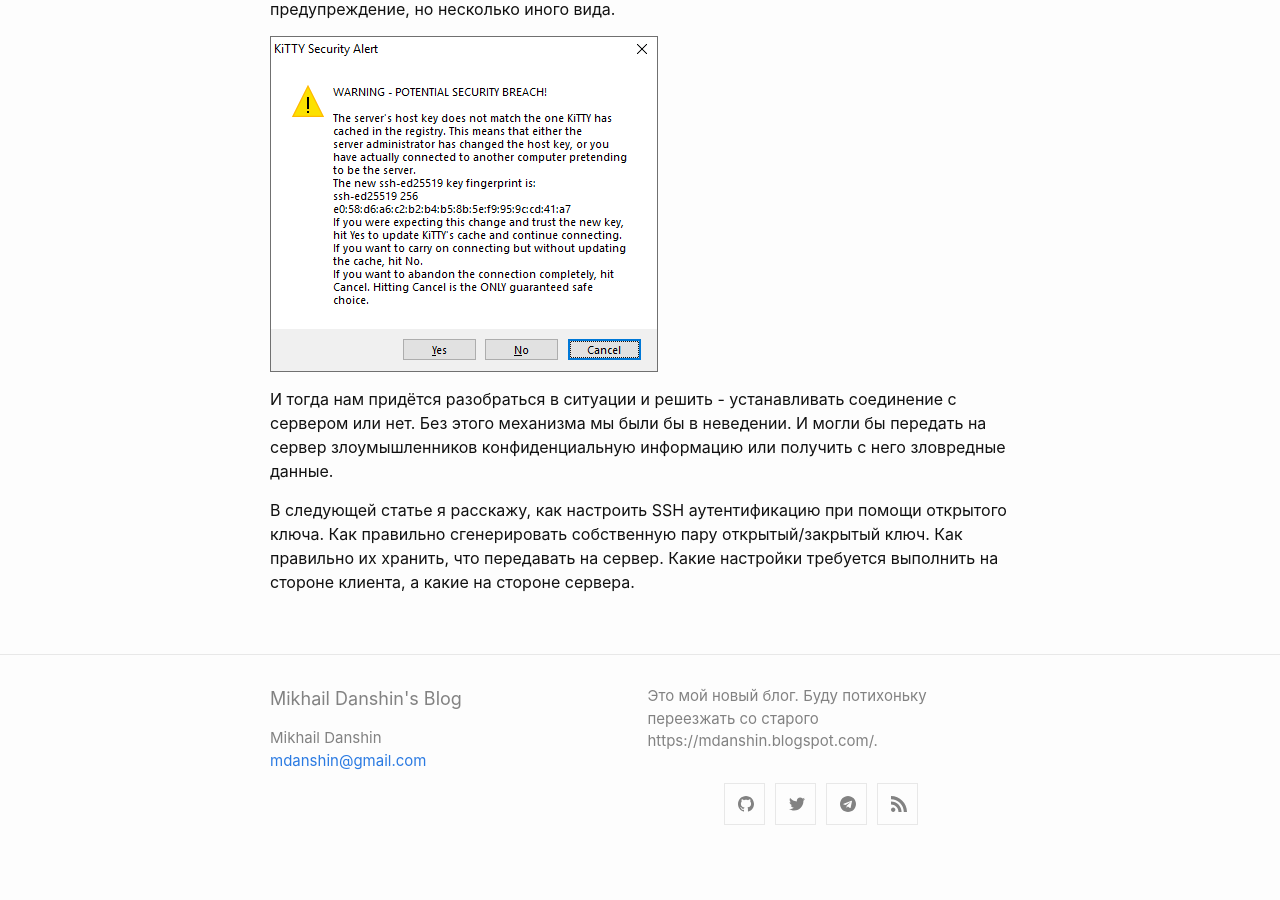
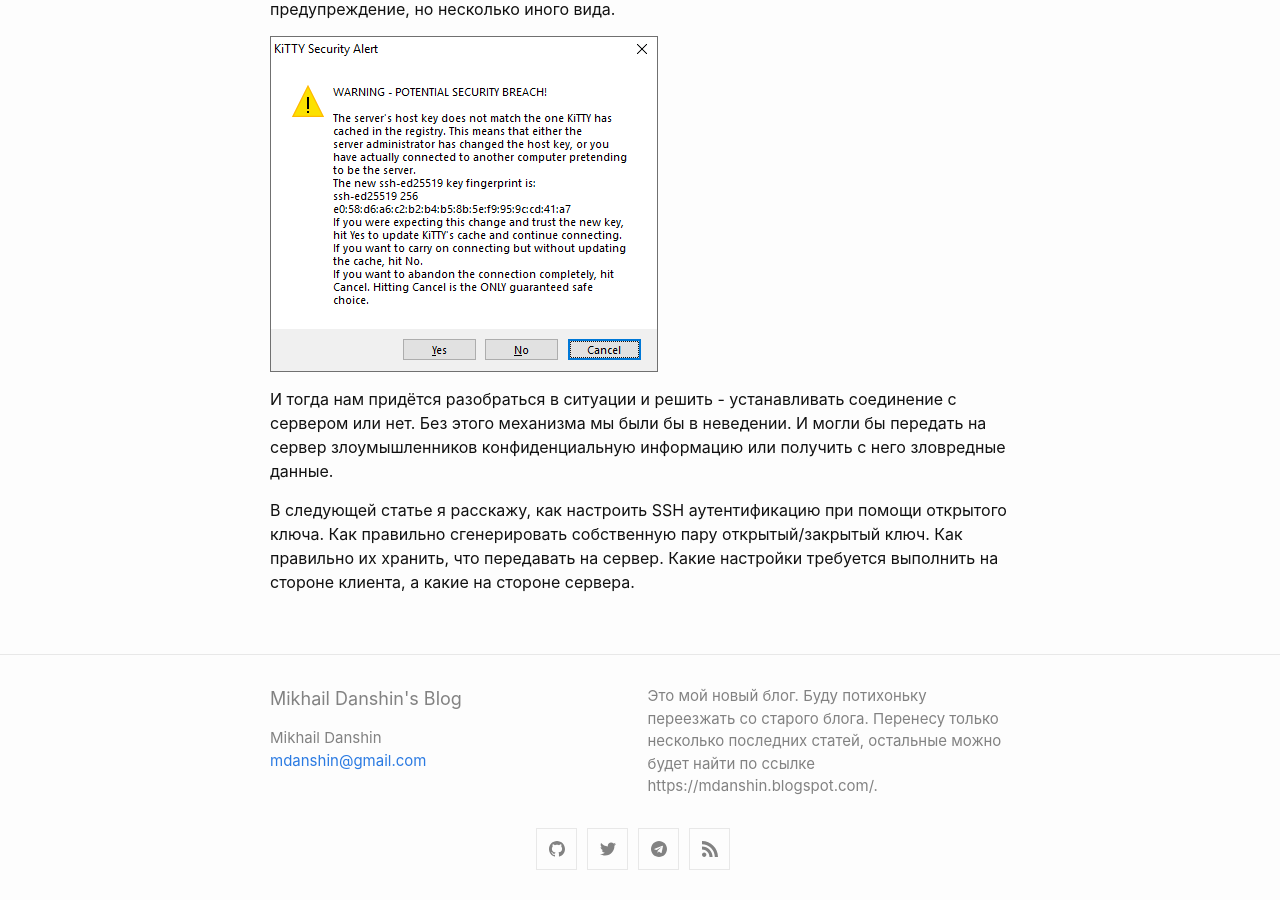
Before and after one commit to mdanshin/mdanshin.github.io, a Jekyll site: the page built from _posts/2019-05-06-ssh-short-description.md, in a window 1280 px wide and 900 px high, scrolled down 4343 px. Built offline with Jekyll 4.4.1, drawn with Linux system fonts in a browser that asks for light colours; before the commit the page ends 5198 px from its top, so only the background shows below that.

Commit message:
vpn-short-description added

```diff
--- a/_config.yml
+++ b/_config.yml
@@ -2,7 +2,8 @@
 author: Mikhail Danshin
 email: mdanshin@gmail.com
 description: > # this means to ignore newlines until "show_exerpts:"
-  Это мой новый блог. Буду потихоньку переезжать со старого https://mdanshin.blogspot.com/.
+  Это мой новый блог. Буду потихоньку переезжать со старого блога. Перенесу только несколько последних статей,
+  остальные можно будет найти по ссылке https://mdanshin.blogspot.com/.
 
 show_excerpts: false # set to true to show excerpts on the homepage
 
--- a/_posts/2019-05-06-ssh-short-description.md
+++ b/_posts/2019-05-06-ssh-short-description.md
@@ -7,7 +7,7 @@
 permalink: /ssh-short-description/
 ---
 
-<img style="margin-button:0px" src="/assets/img/ssh-short-description_0.png" alt="image" width="737" />
+<img style="margin-button:0px" src="/assets/img/ssh-short-description/ssh-short-description_0.png" alt="image" width="737" />
 Для лучшего понимания материалов этой статьи убедитесь, что вы хорошо представляете, как работает криптосистема с открытым ключом (`Public-key cryptography`). Так же необходим опыт использования SSH-клиента типа `putty` или `kitty`.
 
 Для подключения к Linux мы используем Secure Shell или, как его называют, SSH. SSH - это криптографический сетевой протокол для защищённой передачи данных через не защищённые сети.
@@ -100,7 +100,7 @@
 
 Проверив таким образом ключ сервера, и убедившись в том, что мы подключаемся именно туда, куда нужно, мы можем смело нажимать Yes, в диалоговом окне Security Alert, которое нам выдаёт putty/kitty при подключении. Сделав это, наш ssh-клиент закеширует fingerprint. В следующий раз, при подключении к тому же серверу, SSH клиент сравнит полученный от сервера fingerprint с теми, что находятся у него в кеше. И если найдёт совпадение, то подключение пройдёт без предупреждения. До тех пор, пока ключ на сервере не поменяется. Не очистится локалный кеш доверенных ключей или… нас не перенаправят на другой сервер. Вот ради последнего всё это и нужно. Если злоумышленники, каким-то образом, перенаправят нас на другой сервер или подменят его, то мы опять получим предупреждение, но несколько иного вида.
 
-![ssh-short-description_1.png](/assets/img/ssh-short-description_5.png)
+![ssh-short-description/ssh-short-description_1.png](/assets/img/ssh-short-description/ssh-short-description_5.png)
 
 И тогда нам придётся разобраться в ситуации и решить - устанавливать соединение с сервером или нет. Без этого механизма мы были бы в неведении. И могли бы передать на сервер злоумышленников конфиденциальную информацию или получить с него зловредные данные.
 
```
Also changed, not shown: other parts of _posts/2019-05-06-ssh-short-description.md (+4 -4 lines), _drafts/2020-04-30-vpn-short-description.md (deleted, +0 -10 lines), _posts/2020-04-30-vpn-short-description.md (added, +87 -0 lines), assets/img/ssh-short-description/ssh-short-description_0.png (renamed from assets/img/ssh-short-description_0.png), assets/img/ssh-short-description/ssh-short-description_1.png (renamed from assets/img/ssh-short-description_1.png), assets/img/ssh-short-description/ssh-short-description_2.png (renamed from assets/img/ssh-short-description_2.png), assets/img/ssh-short-description/ssh-short-description_3.png (renamed from assets/img/ssh-short-description_3.png), assets/img/ssh-short-description/ssh-short-description_4.png (renamed from assets/img/ssh-short-description_4.png), assets/img/ssh-short-description/ssh-short-description_5.png (renamed from assets/img/ssh-short-description_5.png), assets/img/vpn-short-description/vpn-short-description_0.png (added), assets/img/vpn-short-description/vpn-short-description_1.png (added), assets/img/vpn-short-description/vpn-short-description_2.png (added), assets/img/vpn-short-description/vpn-short-description_3.png (added), assets/img/vpn-short-description/vpn-short-description_4.png (added), 4 more files.
